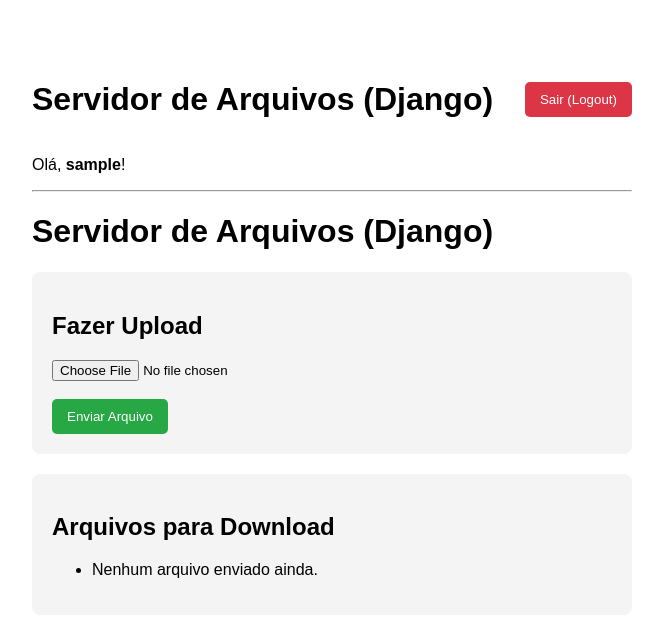
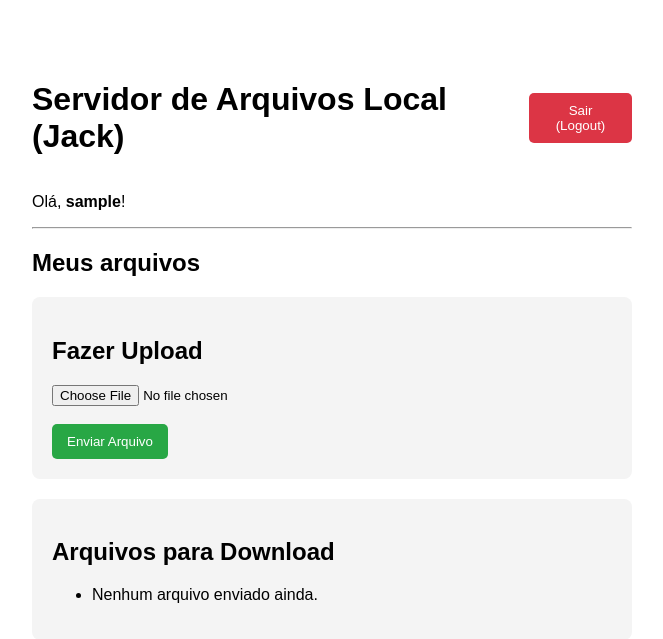
Before and after one commit to VitorLorente/django-server, a Django app: page / in a window 1280 px wide. Shown: the top 639 px of the page, without its empty margins (308-971 px from the left). Run offline with Django 5.2, Linux system fonts and the light colour scheme; the visitor is signed in with stand-in values (Sample User, id 1).

Commit message:
Ajusta títulos no templates index

```diff
--- a/server/templates/index.html
+++ b/server/templates/index.html
@@ -10,7 +10,7 @@
 </head>
 <body>
     <div style="display: flex; justify-content: space-between; align-items: center;">
-        <h1>Servidor de Arquivos (Django)</h1>
+        <h1>Servidor de Arquivos Local (Jack)</h1>
         <form action="{% url 'logout' %}" method="POST">
             {% csrf_token %}
             <button type="submit" style="background: #dc3545;">Sair (Logout)</button>
@@ -18,7 +18,7 @@
     </div>
 <p>Olá, <strong>{{ request.user.username }}</strong>!</p>
 <hr>
-    <h1>Servidor de Arquivos (Django)</h1>
+    <h2>Meus arquivos</h2>
 
     <div class="box">
         <h2>Fazer Upload</h2>
```
